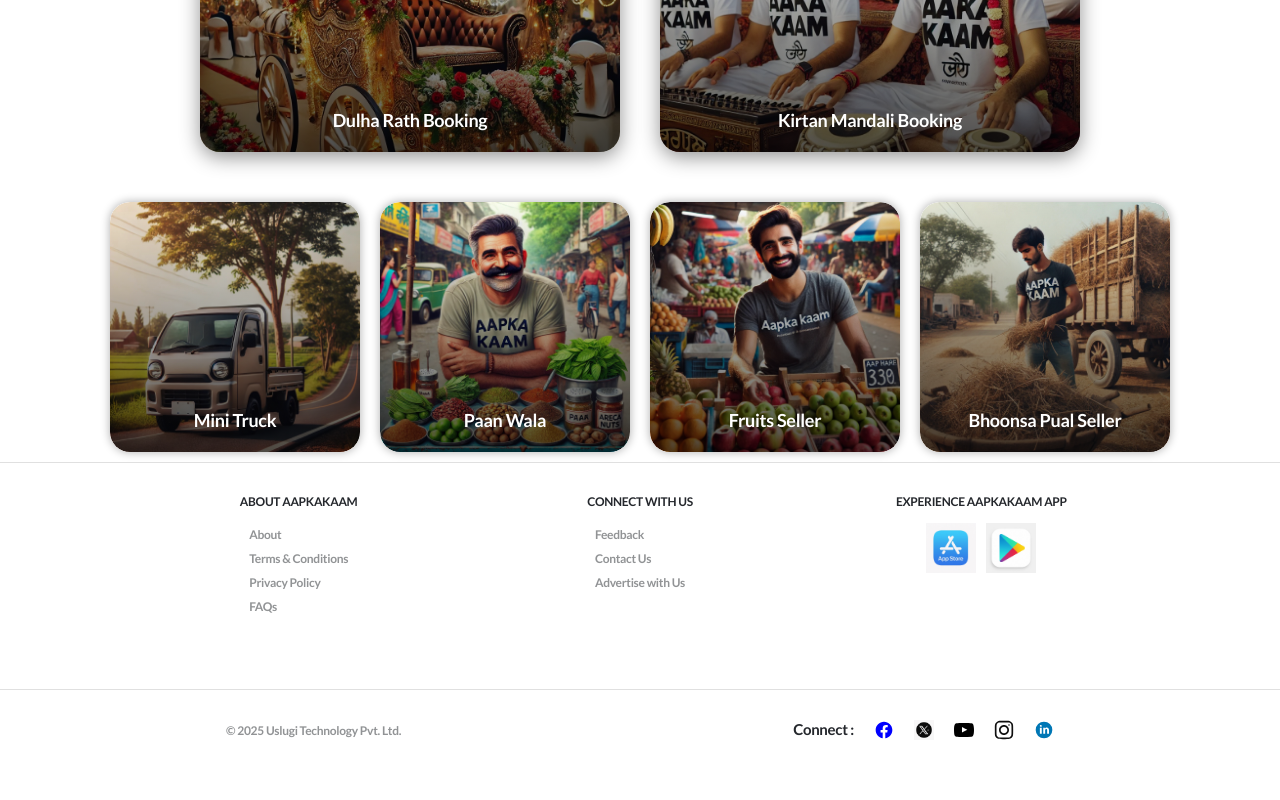
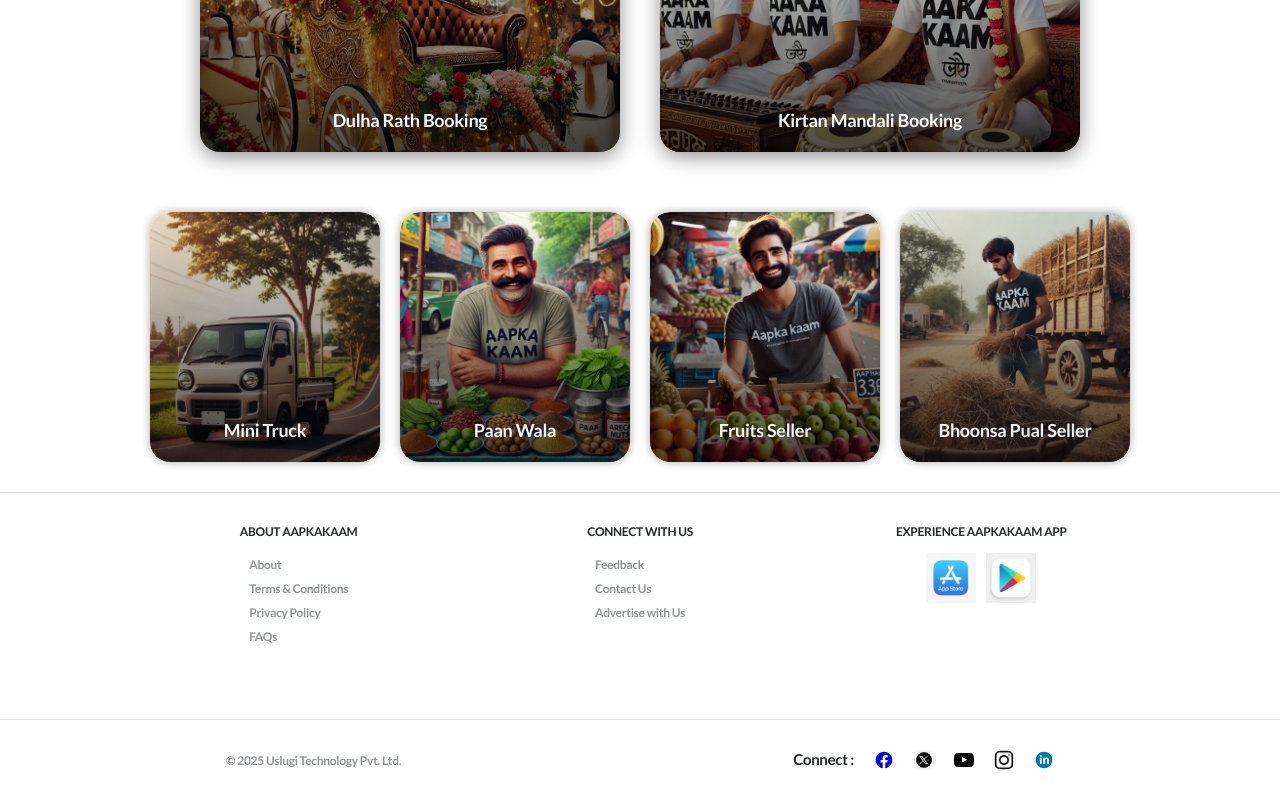
Before and after one commit to nitish-mani/Aapkakaam, a React (Vite) app: page / in a window 1280 px wide. Shown: the part 4950-5750 px from the top of the page. Before the commit the page ends 5720 px from the top, so only its background shows below. Built offline with nearby package versions, Linux system fonts and the light colour scheme.

Commit message:
make some update like dist

```diff
--- a/src/components/category/category.jsx
+++ b/src/components/category/category.jsx
@@ -1,5 +1,5 @@
 import "./category.css";
-import rightArrow from "../../resources/svg/right-arrow-svgrepo-com.svg";
+// import rightArrow from "../../resources/svg/right-arrow-svgrepo-com.svg";
 import { useNavigate, useParams } from "react-router";
 import { useDispatch } from "react-redux";
 import { setCategory } from "../../utils/categoryslice";
@@ -8,6 +8,7 @@
   const navigate = useNavigate();
   const dispatch = useDispatch();
   const { cd, id } = useParams();
+  // cd :-> category of shared by
 
   function handleUserLogin() {
     dispatch(setCategory("user"));
@@ -25,7 +26,7 @@
     <div className="category">
       <div className="category-child">
         <div onClick={handleUserLogin}>
-          Login/Signup As a User
+          Continue As a User
           <span className="right-arrow">
             <svg
               dataSlot="icon"
@@ -45,7 +46,7 @@
           </span>
         </div>
         <div onClick={handleVendorLogin}>
-          Login/Signup As a Vendor
+          Continue As a Vendor
           <span className="right-arrow">
             <svg
               dataSlot="icon"
--- a/src/components/eleventh/eleventh.jsx
+++ b/src/components/eleventh/eleventh.jsx
@@ -59,13 +59,12 @@
     }, 200);
   }
   return (
-    <div className="flex">
+    <div className="first-div">
       <div
         className="first-div-div"
         onClick={handleClicked}
         style={{
           transform: btnClicked ? "translateY(5px)" : "",
-          width: "fit-content",
         }}
       >
         <img src={miniTruck} alt="Mini truck" />
@@ -76,7 +75,6 @@
         onClick={handleClicked1}
         style={{
           transform: btnClicked ? "translateY(5px)" : "",
-          width: "fit-content",
         }}
       >
         <img src={paanWala} alt="Mini truck" />
@@ -87,7 +85,6 @@
         onClick={handleClicked2}
         style={{
           transform: btnClicked ? "translateY(5px)" : "",
-          width: "fit-content",
         }}
       >
         <img src={fruitSeller} alt="Mini truck" />
@@ -98,7 +95,6 @@
         onClick={handleClicked3}
         style={{
           transform: btnClicked ? "translateY(5px)" : "",
-          width: "fit-content",
         }}
       >
         <img src={bhoonsaPualSeller} alt="Mini truck" />
--- a/src/components/signup/signup.jsx
+++ b/src/components/signup/signup.jsx
@@ -268,6 +268,7 @@
               placeholder="Phone No."
               type="number"
               value={phoneNo}
+              readOnly={verifyPhoneNo ? true : false}
               onChange={(e) => setPhoneNo(e.target.value)}
               style={{
                 marginBottom: isNumValid ? "" : "0",
--- a/src/utils/base.js
+++ b/src/utils/base.js
@@ -1,2 +1,2 @@
 // export const SERVER_URL = "https://aapkakaam.com";
-export const SERVER_URL = "http://localhost:3000";
+export const SERVER_URL = "http://13.127.30.175:3000";
```
Also changed, not shown: 2 other files (tests, documents, lock files or other folders).
